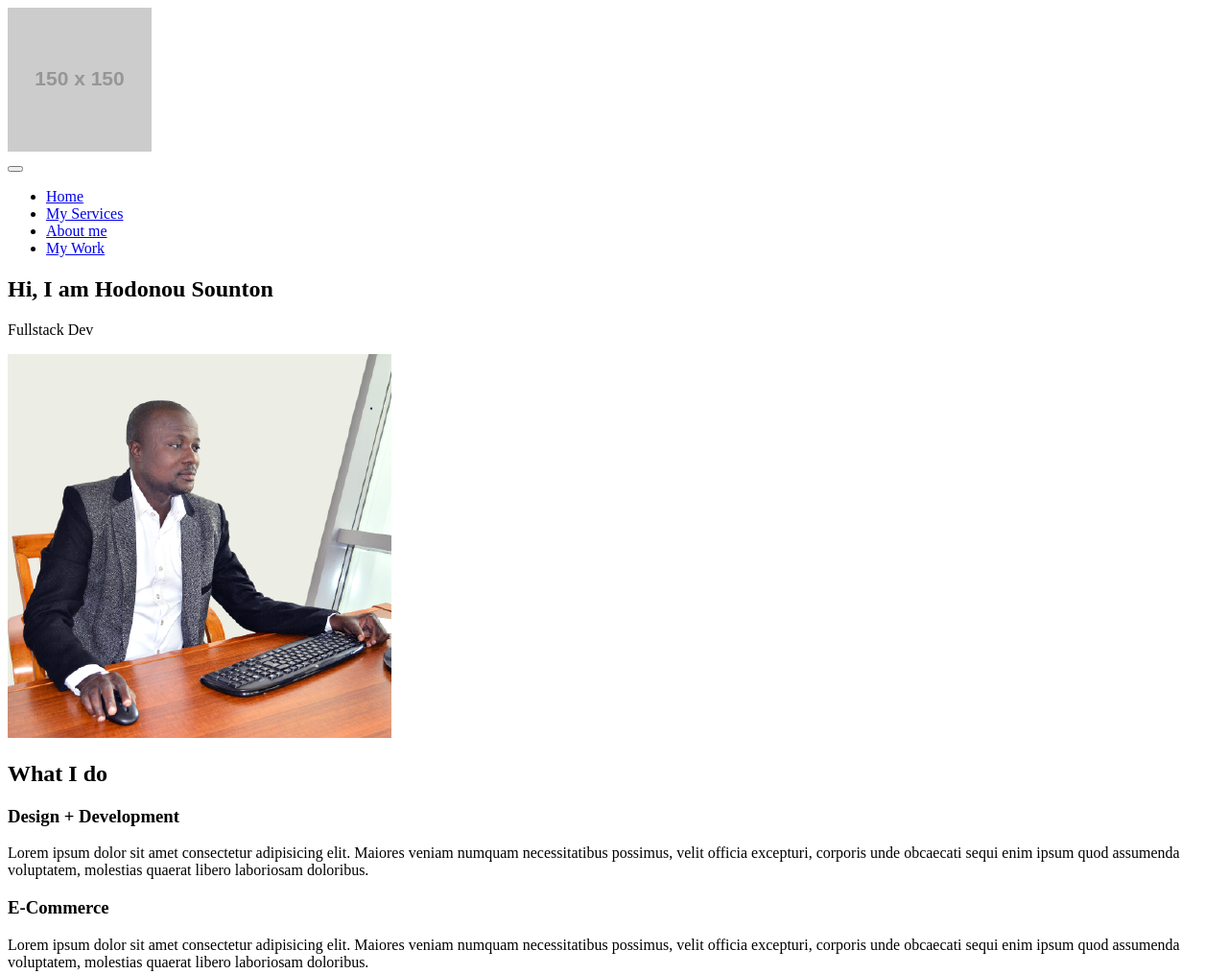
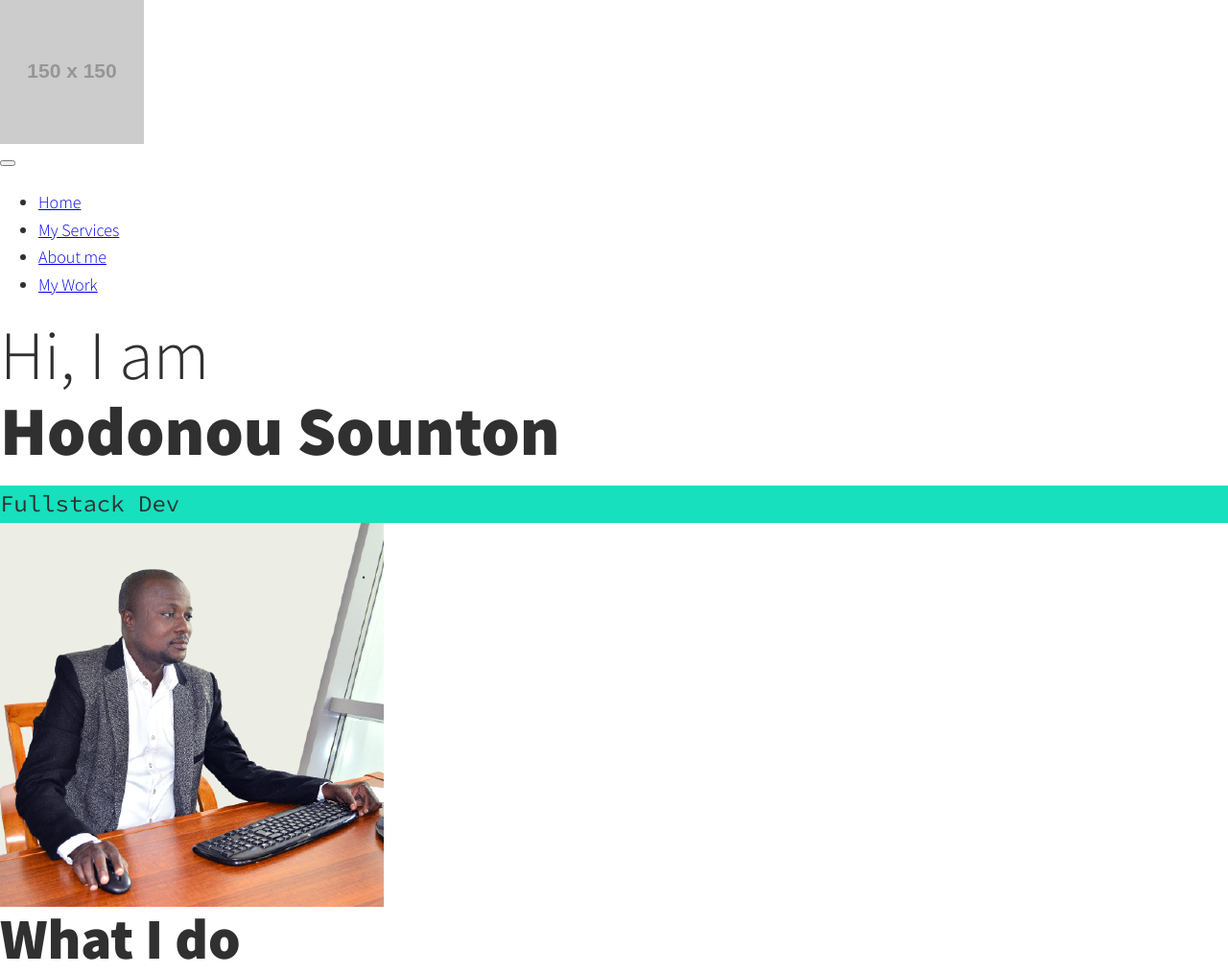
Before and after one commit to arkryonia/scaling-octo-spoon, a website: page index.html in a window 1280 px wide. Shown: the top 1015 px of the page at 96% size. Drawn offline with nearby package versions, Linux system fonts and the light colour scheme; placeholder pictures from the web are drawn by us.

Commit message:
typography ok

```diff
--- a/assets/css/style.css
+++ b/assets/css/style.css
@@ -1 +1,95 @@
-/* No CSS *//*# sourceMappingURL=style.css.map */
+*,
+*::before,
+*::after {
+  box-sizing: border-box;
+}
+
+/* Custom Properties */
+
+:root {
+  --ff-primary: "Source Sans Pro", sans-serif;
+  --ff-secondary: "Source Code Pro", monospace;
+
+  --fw-reg: 300;
+  --fw-bold: 900;
+
+  --clr-light: #fff;
+  --clr-dark: #303030;
+  --clr-accent: #16e0bd;
+
+  --fs-h1: 3rem;
+  --fs-h2: 2.25rem;
+  --fs-h3: 1.25rem;
+  --fs-body: 1rem;
+}
+
+@media (min-width: 800px) {
+  :root {
+    --fs-h1: 4.5rem;
+    --fs-h2: 3.75rem;
+    --fs-h3: 1.5rem;
+    --fs-body: 1.125rem;
+  }
+}
+
+/* General styles */
+
+body {
+  background: var(--clr-light);
+  color: var(--clr-dark);
+  margin: 0;
+  font-family: var(--ff-primary);
+  font-size: var(--fs-body);
+  line-height: 1.6;
+}
+
+img {
+  display: block;
+  max-width: 100%;
+}
+
+strong {
+  font-weight: var(--fw-bold);
+}
+
+/* Typography */
+
+h1,
+h2,
+h3 {
+  line-height: 1.1;
+  margin: 0;
+}
+
+h1 {
+  font-size: var(--fs-h1);
+}
+h2 {
+  font-size: var(--fs-h2);
+}
+h3 {
+  font-size: var(--fs-h3);
+}
+
+.section__title {
+  margin-bottom: 0.25em;
+}
+
+.section__title--intro {
+  font-weight: var(--fw-reg);
+}
+
+.section__title--intro strong {
+  display: block;
+}
+
+.section__subtitle {
+  margin: 0;
+  font-size: var(--fs-h3);
+}
+
+.section__subtitle--intro,
+.section__subtitle--about {
+  background: var(--clr-accent);
+  font-family: var(--ff-secondary);
+}
--- a/index.html
+++ b/index.html
@@ -4,14 +4,19 @@
     <meta charset="UTF-8">
     <meta name="viewport" content="width=device-width, initial-scale=1.0">
     <!-- CSS stylesheats -->
+    <link rel="stylesheet" href="https://cdnjs.cloudflare.com/ajax/libs/normalize/7.0.0/normalize.min.css">
+    <link rel="stylesheet" href="https://cdnjs.cloudflare.com/ajax/libs/font-awesome/5.11.2/css/all.css" integrity="sha256-46qynGAkLSFpVbEBog43gvNhfrOj+BmwXdxFgVK/Kvc=" crossorigin="anonymous" />
+    <link href="https://fonts.googleapis.com/css?family=Source+Code+Pro:400,900|Source+Sans+Pro:300,900&display=swap" rel="stylesheet">
+
     <link rel="stylesheet" href="assets/css/style.css" type="text/css">
     <link rel="stylesheet" href="assets/css/skins.css" type="text/css">
 
     <!-- Scripts -->
-    <script src="https://kit.fontawesome.com/273f9090c7.js" crossorigin="anonymous"></script>
+
 
     <!-- Web page title -->
     <title>Hodonou Sounton Portfolio</title>
+
 
 </head>
 <body>
@@ -25,9 +30,9 @@
         <nav class="nav">
            <ul class="nav__list">
                <li class="nav__item"><a href="#home" class="nav__link">Home</a></li>
-               <li class="nav__item"><a href="#" class="nav__link">My Services</a></li>
-               <li class="nav__item"><a href="#" class="nav__link">About me</a></li>
-               <li class="nav__item"><a href="#" class="nav__link">My Work</a></li>
+               <li class="nav__item"><a href="#services" class="nav__link">My Services</a></li>
+               <li class="nav__item"><a href="#about" class="nav__link">About me</a></li>
+               <li class="nav__item"><a href="#work" class="nav__link">My Work</a></li>
            </ul>
         </nav>
     </header>
@@ -82,7 +87,7 @@
     <!-- About me -->
     <section id="about" class="about-me">
         <h2 class="section__title section__title--about">Who am I</h2>
-        <p class="section__subtitle section__title--about"></p>
+        <p class="section__subtitle section__subtitle--about">Remy hhh</p>
 
         <div class="about-me__body">
             <p></p>
```
